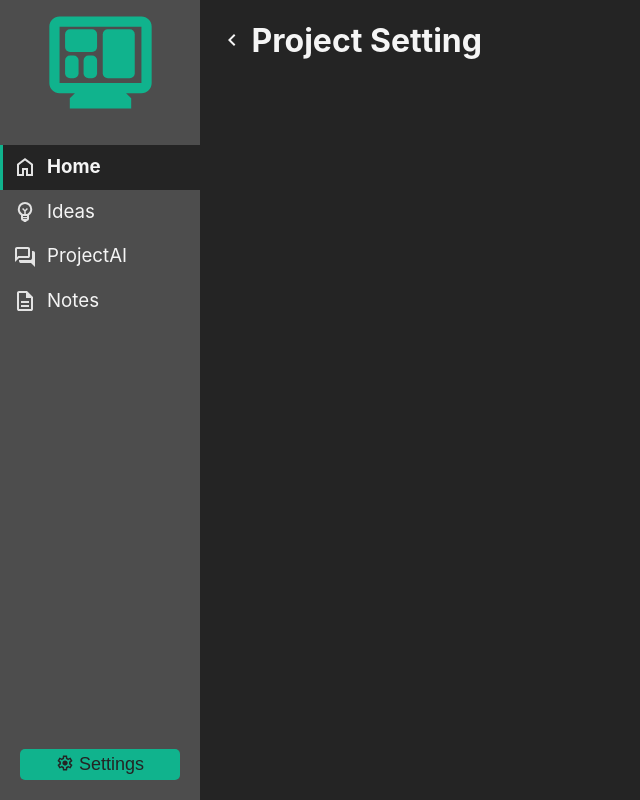
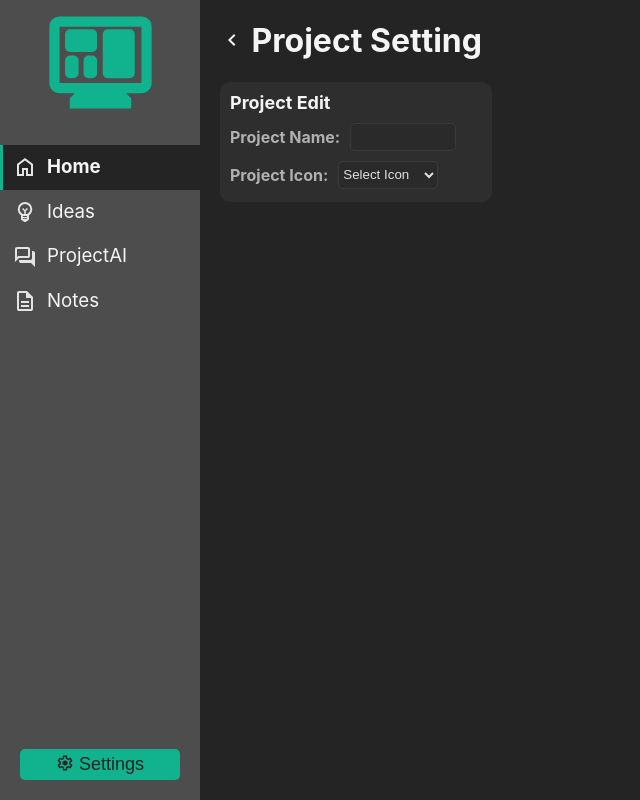
Before and after one commit to Mason-Dino/ProjectByte, an Electron app: page src/project-setting.html in a window 1100 px wide. Shown: the whole page, without its empty margins (0-640 px from the left). Drawn offline with Linux system fonts and the light colour scheme.

Commit message:
added project edit display

```diff
--- a/src/css/project-settings.css
+++ b/src/css/project-settings.css
@@ -13,3 +13,93 @@
 	--intextbg: #2a2a2a;
 	--intext: #e0e0e0;
 }
+
+::-webkit-scrollbar {
+    width: 12px; /* For vertical scrollbar */
+}
+
+::-webkit-scrollbar-track {
+    background: rgba(0, 0, 0, 0); /* Track background */
+}
+
+::-webkit-scrollbar-thumb {
+    background: var(--stext);
+    border-radius: 10px; /* Thumb background */
+}
+
+.settings-space {
+    width: 100%;
+    height: calc(100vh - 100px);
+    display: grid;
+    grid-template-columns: 272px 272px 272px;
+    grid-template-rows: 120px 120px 120px 120px;
+    row-gap: 10px;
+    column-gap: 10px;
+}
+
+.settings-space > div {
+    background-color: var(--card);
+    color: #000;
+    padding: 10px;
+    border-radius: 10px;
+
+    height: auto;
+    overflow: hidden;
+    overflow-y: scroll;
+}
+
+.settings-space .project-update {
+    grid-column-start: 1;
+    grid-column-end: 2;
+    grid-row-start: 1;
+    grid-row-end: 2;
+
+    overflow: hidden;
+}
+
+.settings-space > div > h3 {
+    margin: 0px;
+    color: var(--ptext);
+    font-size: 18px;
+    user-select: none;
+}
+
+.project-update h4 {
+    margin: 0px;
+    color: var(--stext);
+    user-select: none;
+}
+
+input[type="text"], select {
+    background-color: var(--intextbg);
+    color: var(--intext);
+
+    margin-left: 10px;
+    border-radius: 5px;
+
+    border: 1.5px solid var(--divider);
+    color: var(--intext);
+    background-color: var(--intextbg);
+}
+
+input[type="text"]:focus, select:focus {
+    outline: none;
+    border: var(--acolor) solid 1.5px;
+}
+
+.project-update input[type="text"] {
+    width: 100px;
+    height: 24px;
+}
+
+.project-update select {
+    width: 100px;
+    height: 28px;
+}
+
+.project-update .edit {
+    width: 100%;
+    display: flex;
+    align-items: center;
+    margin-top: 10px;
+}
--- a/src/project-setting.html
+++ b/src/project-setting.html
@@ -4,8 +4,7 @@
 		<meta charset="UTF-8" />
 		<title>ProjectBtye</title>
         <link rel="stylesheet" href="css/base.css"/>
-		<link rel="stylesheet" href="css/project.css" />
-		<script src="scripts/project.js"></script>
+		<link rel="stylesheet" href="css/project-settings.css" />
 	</head>
 	<body>
 		<div class="sidebar">
@@ -60,6 +59,30 @@
                 </a>
                 Project Setting
             </h1>
+			<div class="settings-space">
+				<div class="project-update">
+					<h3>
+                        Project Edit
+                    </h3>
+					<div class="edit">
+						<h4>Project Name:</h4>
+						<input type="text">
+					</div>
+					<div class="edit">
+						<h4>Project Icon: </h4>
+						<select>
+							<option selected hidden disabled>Select Icon</option>
+							<option>Desktop</option>
+							<option>Server</option>
+							<option>Phone</option>
+							<option>Workspace</option>
+							<option>Timeline</option>
+							<option>Case</option>
+							<option>Case</option>
+						</select>
+					</div>
+				</div>
+			</div>
 		</div>
 	</body>
 </html>
```
